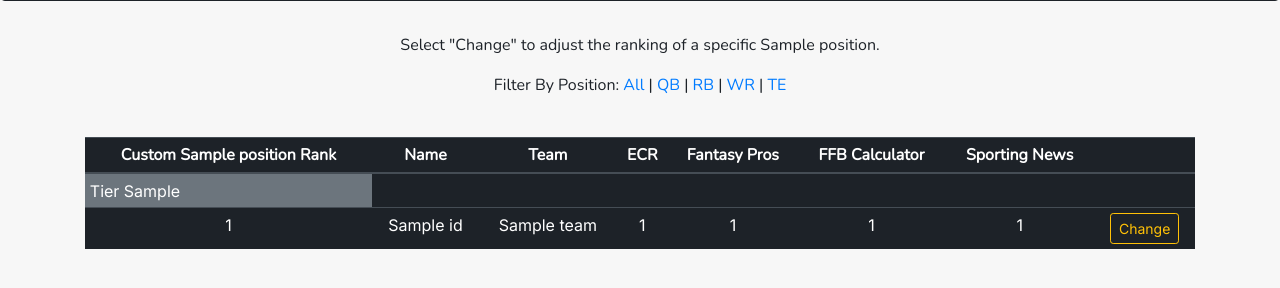
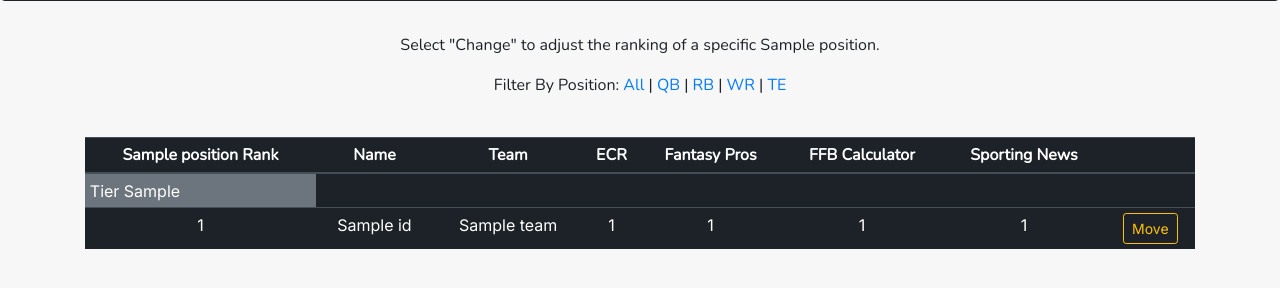
Before and after one commit to n-roth12/FFB-Draft-App, a Python web app: template website/templates/pos_rankings.html in a window 1280 px wide. Shown: the part 256-544 px from the top of the page. Run offline with Jinja, Linux system fonts and the light colour scheme; the template is opened without the code that fills it: most values are stand-ins (such as "Sample title", 1, 10 or a date in 2020); form fields are guessed from the names that the template uses; some libraries are stand-ins or nearby versions.

Commit message:
Changed Move button on positional rankings pages to match the overall rankings pages.

```diff
--- a/website/templates/pos_rankings.html
+++ b/website/templates/pos_rankings.html
@@ -26,7 +26,7 @@
 		<table class="table table-hover table-striped table-dark table-sm" style="background-color: #1D2228">
 			<thead>
 				<tr>
-					<th scope="col" class="text-center">Custom {{ position }} Rank</th>
+					<th scope="col" class="text-center">{{ position }} Rank</th>
 					<th scope="col" class="text-center">Name</th>
 					<th scope="col" class="text-center">Team</th>
 					<th scope="col" class="text-center">ECR</th>
@@ -55,7 +55,7 @@
 						<td class="text-center">{{ player[0].ffb_calc_rank }}</td>
 						<td class="text-center">{{ player[0].sport_news_rank }}</td>
 						<td class="text-center">
-								<button class="btn btn-outline btn-outline-warning btn-sm" data-toggle="modal" data-target="#Modal-SwapPosRank-{{ player[0].id }}">Change</button>
+								<button class="btn btn-outline btn-outline-warning btn-sm" data-toggle="modal" data-target="#Modal-SwapPosRank-{{ player[0].id }}">Move</button>
 						</td>
 					</tr>
 				{% endfor %}
--- a/website/templates/rankings.html
+++ b/website/templates/rankings.html
@@ -54,7 +54,7 @@ Rankings Page
 		<table class="table table-sm table-hover table-striped table-dark rounded" style="background-color: #1D2228">
 			<thead>
 				<tr>
-					<th scope="col" class="text-center">Custom Rank</th>
+					<th scope="col" class="text-center">Overall Rank</th>
 					<th scope="col" class="text-center">Name</th>
 					<th scope="col" class="text-center">Position</th>
 					<th scope="col" class="text-center">Team</th>
```
